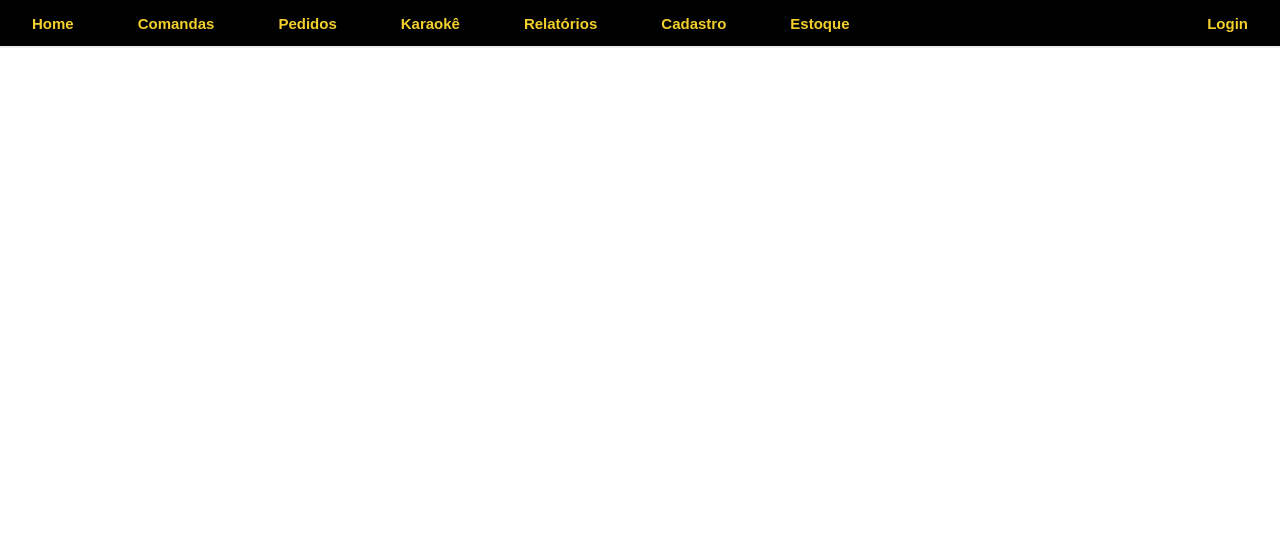
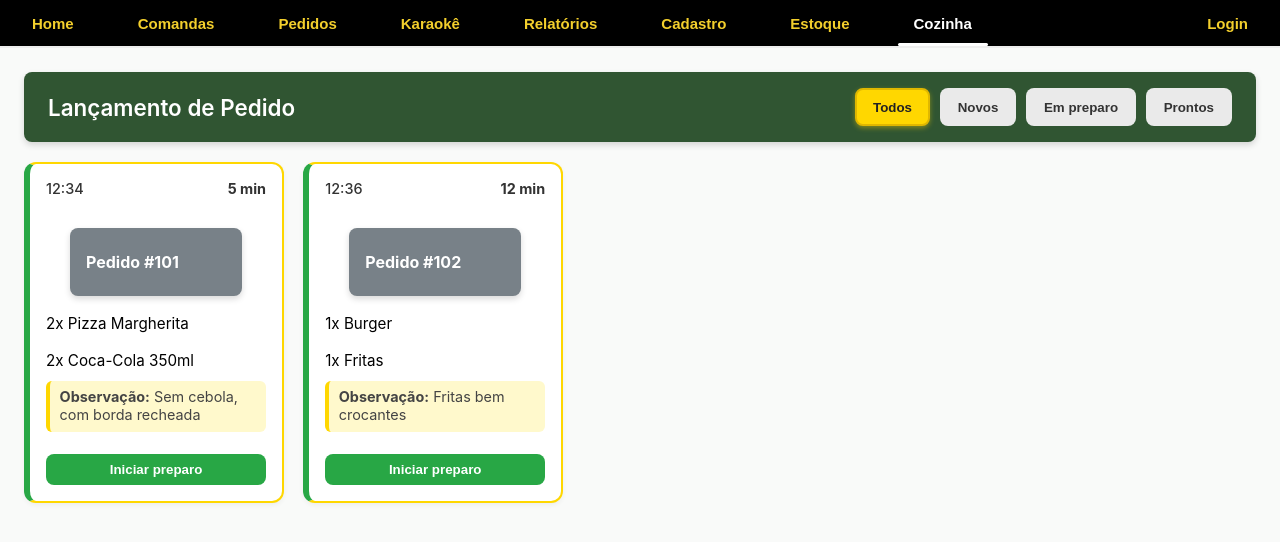
Before and after one commit to ThaisOliveira0/Toka-Snooker-Desktop, a Vue app: page /cozinha in a window 1280 px wide. Shown: the top 542 px of the page. Built offline with nearby package versions, Linux system fonts and the light colour scheme.

Commit message:
feat: add kitchen orders screen

```diff
--- a/src/App.vue
+++ b/src/App.vue
@@ -16,6 +16,7 @@ const allTabs = [
   { name: 'Relatórios', path: '/relatorios', roles: ['ADMIN'] },
   { name: 'Cadastro', path: '/cadastro' ,roles: ['ADMIN']},
   { name: 'Estoque', path: '/estoque', roles: ['ADMIN', 'FUNCIONARIO'] },
+  { name: 'Cozinha', path: '/cozinha', roles: ['ADMIN', 'FUNCIONARIO'] },
   // { name: 'Pagamento', path: '/pagamento', roles: ['ADMIN', 'FUNCIONARIO'] },
 ]
 
--- a/src/router/index.js
+++ b/src/router/index.js
@@ -11,6 +11,7 @@ import InventoryControl from '@/views/InventoryControl/InventoryControl.vue'
 import Home from '@/views/Home/Home.vue'
 import Payment from '@/views/Payment/Payment.vue'
 import EnterCode from '@/views/EnterCode/EnterCode.vue'
+import KitchenOrders from '@/views/KitchenOrders/KitchenOrders.vue'
 
 const routes = [
   {
@@ -80,6 +81,12 @@ const routes = [
     component: EnterCode,
     meta: { roles: ['admin'] }
   },
+  {
+    path: '/cozinha',
+    name: 'KitchenOrders',
+    component: KitchenOrders,
+    meta: { roles: ['admin'] }
+  },
 ]
 
 
--- /dev/null
+++ b/src/views/KitchenOrders/KitchenOrders.css
@@ -0,0 +1,185 @@
+.kitchen-container {
+  padding: 1.5rem;
+  font-family: "Inter", Arial, sans-serif;
+  background-color: #f9faf9;
+  min-height: 100vh;
+}
+
+.kitchen-header {
+  background-color: #305532;
+  color: #fff;
+  padding: 16px 24px;
+  border-radius: 8px;
+  display: flex;
+  justify-content: space-between;
+  align-items: center;
+  box-shadow: 0 3px 6px rgba(0, 0, 0, 0.15);
+  margin-bottom: 20px;
+}
+
+.kitchen-header h4 {
+  font-weight: 600;
+  font-size: 1.4rem;
+  color: #fff;
+}
+
+.filters {
+  display: flex;
+  gap: 0.6rem;
+}
+
+.filters button {
+  padding: 0.6rem 1rem;
+  border: 2px solid transparent;
+  border-radius: 8px;
+  background-color: #eaeaea;
+  color: #333;
+  font-weight: 600;
+  cursor: pointer;
+  transition: all 0.25s ease;
+}
+
+.filters button:hover {
+  background-color: #fff;
+  border-color: #ffd700;
+  transform: translateY(-2px);
+}
+
+.filters button.active {
+  background-color: #ffd700;
+  color: #222;
+  border-color: #e0b700;
+  box-shadow: 0 2px 5px rgba(255, 215, 0, 0.4);
+}
+
+.orders-grid {
+  display: flex;
+  flex-wrap: wrap;
+  gap: 1.2rem;
+  justify-content: flex-start;
+}
+
+.order-card {
+  background-color: #fff;
+  border: 2px solid #ffd700;
+  border-radius: 12px;
+  padding: 1rem;
+  width: 260px;
+  display: flex;
+  flex-direction: column;
+  justify-content: space-between;
+  transition: all 0.25s ease-in-out;
+  box-shadow: 0 2px 5px rgba(0, 0, 0, 0.05);
+}
+
+.order-card:hover {
+  transform: translateY(-5px);
+  box-shadow: 0 6px 15px rgba(0, 0, 0, 0.15);
+}
+
+.order-card.new {
+  border-left: 6px solid #28a745;
+}
+
+.order-card.inProgress {
+  border-left: 6px solid #ffa500;
+}
+
+.order-card.completed {
+  border-left: 6px solid #6c757d;
+  opacity: 0.6;
+  text-decoration: line-through;
+}
+
+.order-header {
+  display: flex;
+  justify-content: space-between;
+  align-items: center;
+  font-weight: bold;
+  margin-bottom: 0.5rem;
+  font-size: 1rem;
+  background-color: #788188;
+}
+
+.order-number {
+  font-size: 1rem;
+}
+
+.order-meta {
+  display: flex;
+  justify-content: space-between;
+  align-items: center;
+  margin-bottom: 0.4rem;
+  font-size: 0.9rem;
+}
+
+.order-time {
+  color: #333;
+  font-weight: 500;
+}
+
+.waiting-time {
+  font-weight: 600;
+  color: #555;
+}
+
+
+.order-items {
+  list-style: none;
+  padding: 0;
+  margin: 0.6rem 0;
+  font-size: 0.95rem;
+  line-height: 1.4;
+}
+
+.order-footer {
+  display: flex;
+  justify-content: space-between;
+  align-items: center;
+}
+
+.waiting-time {
+  font-size: 0.9rem;
+  font-weight: bold;
+  color: #333;
+}
+
+.complete-btn {
+  background-color: #28a745;
+  color: white;
+  border: none;
+  padding: 0.5rem 0.8rem;
+  border-radius: 8px;
+  cursor: pointer;
+  margin-top: 0.8rem;
+  font-weight: 600;
+  transition: background-color 0.2s ease, transform 0.2s ease;
+}
+
+.complete-btn.btn-in-progress {
+  background-color: #ffc107;
+  color: #222;
+}
+
+.complete-btn.btn-in-progress:hover {
+  background-color: #e0a800;
+}
+
+.complete-btn.btn-new {
+  background-color: #28a745;
+}
+
+.complete-btn.btn-new:hover {
+  background-color: #218838;
+}
+
+.order-observation {
+  background-color: #fff9cc;
+  border-left: 4px solid #ffd700;
+  padding: 0.4rem 0.6rem;
+  border-radius: 6px;
+  font-size: 0.9rem;
+  color: #444;
+  margin-bottom: 0.6rem;
+  line-height: 1.3;
+}
--- /dev/null
+++ b/src/views/KitchenOrders/KitchenOrders.vue
@@ -0,0 +1,141 @@
+<template>
+  <div class="kitchen-container">
+    <header class="kitchen-header">
+      <h4>Lançamento de Pedido</h4>
+      <div class="filters">
+        <button
+          v-for="status in ['All', 'New', 'InProgress', 'Completed']"
+          :key="status"
+          :class="{ active: filterStatus === status }"
+          @click="filterStatus = status"
+        >
+          {{ statusLabels[status] }}
+        </button>
+      </div>
+    </header>
+
+    <main class="orders-grid">
+      <div
+        v-for="order in filteredOrders"
+        :key="order.id"
+        class="order-card"
+        :class="order.status"
+      >
+        <div class="order-meta">
+          <span class="order-time">{{ order.time }}</span>
+          <span class="waiting-time">{{ order.waitingMinutes }} min</span>
+        </div>
+
+        <div class="order-header">
+          <span class="order-number">Pedido #{{ order.id }}</span>
+        </div>
+
+        <ul class="order-items">
+          <li v-for="item in order.items" :key="item.name">
+            {{ item.quantity }}x {{ item.name }}
+          </li>
+        </ul>
+
+        <p v-if="order.observation" class="order-observation">
+          <strong>Observação:</strong> {{ order.observation }}
+        </p>
+
+        <button
+  v-if="order.status !== 'completed'"
+  @click="advanceStatus(order.id)"
+  class="complete-btn"
+  :class="{
+    'btn-in-progress': order.status === 'inProgress',
+    'btn-new': order.status === 'new'
+  }"
+>
+  {{
+    order.status === "new"
+      ? "Iniciar preparo"
+      : order.status === "inProgress"
+      ? "Marcar como pronto"
+      : ""
+  }}
+</button>
+
+      </div>
+    </main>
+  </div>
+</template>
+
+<script>
+import "./KitchenOrders.css";
+export default {
+  name: "KitchenOrders",
+  data() {
+    return {
+      orders: [
+        {
+          id: 101,
+          time: "12:34",
+          status: "new",
+          createdAt: new Date(new Date() - 5 * 60000),
+          observation: "Sem cebola, com borda recheada",
+          items: [
+            { name: "Pizza Margherita", quantity: 2 },
+            { name: "Coca-Cola 350ml", quantity: 2 },
+          ],
+        },
+        {
+          id: 102,
+          time: "12:36",
+          status: "new",
+          createdAt: new Date(new Date() - 12 * 60000),
+          observation: "Fritas bem crocantes",
+          items: [
+            { name: "Burger", quantity: 1 },
+            { name: "Fritas", quantity: 1 },
+          ],
+        },
+      ],
+
+      filterStatus: "All",
+      statusLabels: {
+        All: "Todos",
+        New: "Novos",
+        InProgress: "Em preparo",
+        Completed: "Prontos",
+      },
+    };
+  },
+  computed: {
+    filteredOrders() {
+      return this.orders
+        .map((order) => ({
+          ...order,
+          waitingMinutes: Math.floor((new Date() - order.createdAt) / 60000),
+        }))
+        .filter((order) => {
+          if (this.filterStatus === "All") return true;
+          return order.status === this.filterStatus.toLowerCase();
+        });
+    },
+  },
+  methods: {
+    advanceStatus(orderId) {
+      const order = this.orders.find((o) => o.id === orderId);
+      if (!order) return;
+
+      if (order.status === "new") {
+        order.status = "inProgress";
+      } else if (order.status === "inProgress") {
+        order.status = "completed";
+      }
+    },
+  },
+
+  mounted() {
+    this.interval = setInterval(() => {
+      this.orders = [...this.orders];
+    }, 60000);
+  },
+  unmounted() {
+    clearInterval(this.interval);
+  },
+};
+</script>
--- a/src/views/OrderLaunch/Orderlaunch.css
+++ b/src/views/OrderLaunch/Orderlaunch.css
@@ -9,7 +9,7 @@
 .order-header {
   background-color: #305532;
   color: #fff;
-  padding: 20px 20px;
+  padding: 24px 16px;
   border-radius: 8px;
   display: flex;
   justify-content: space-between;
@@ -17,9 +17,13 @@
   box-shadow: 0 3px 6px rgba(0, 0, 0, 0.15);
   margin-bottom: 20px;
   font-size: 24px;
-  margin: 20px 20px;
+  margin: 24px 24px;
 }
-
+.order-header h4 {
+  font-weight: 600;
+  font-size: 1.4rem;
+  color: #fff;
+}
 .order-content {
   display: flex;
   flex: 1;
```
